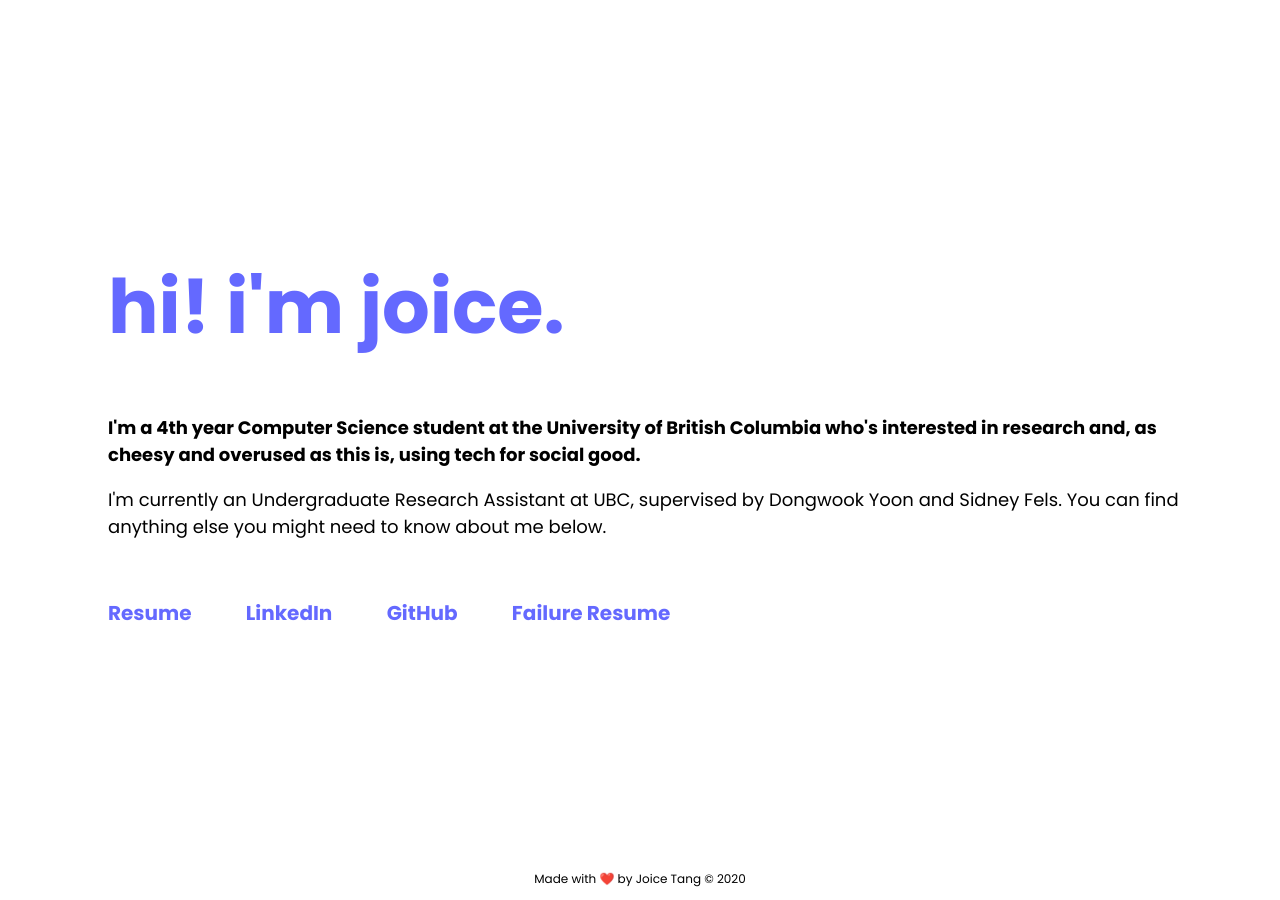
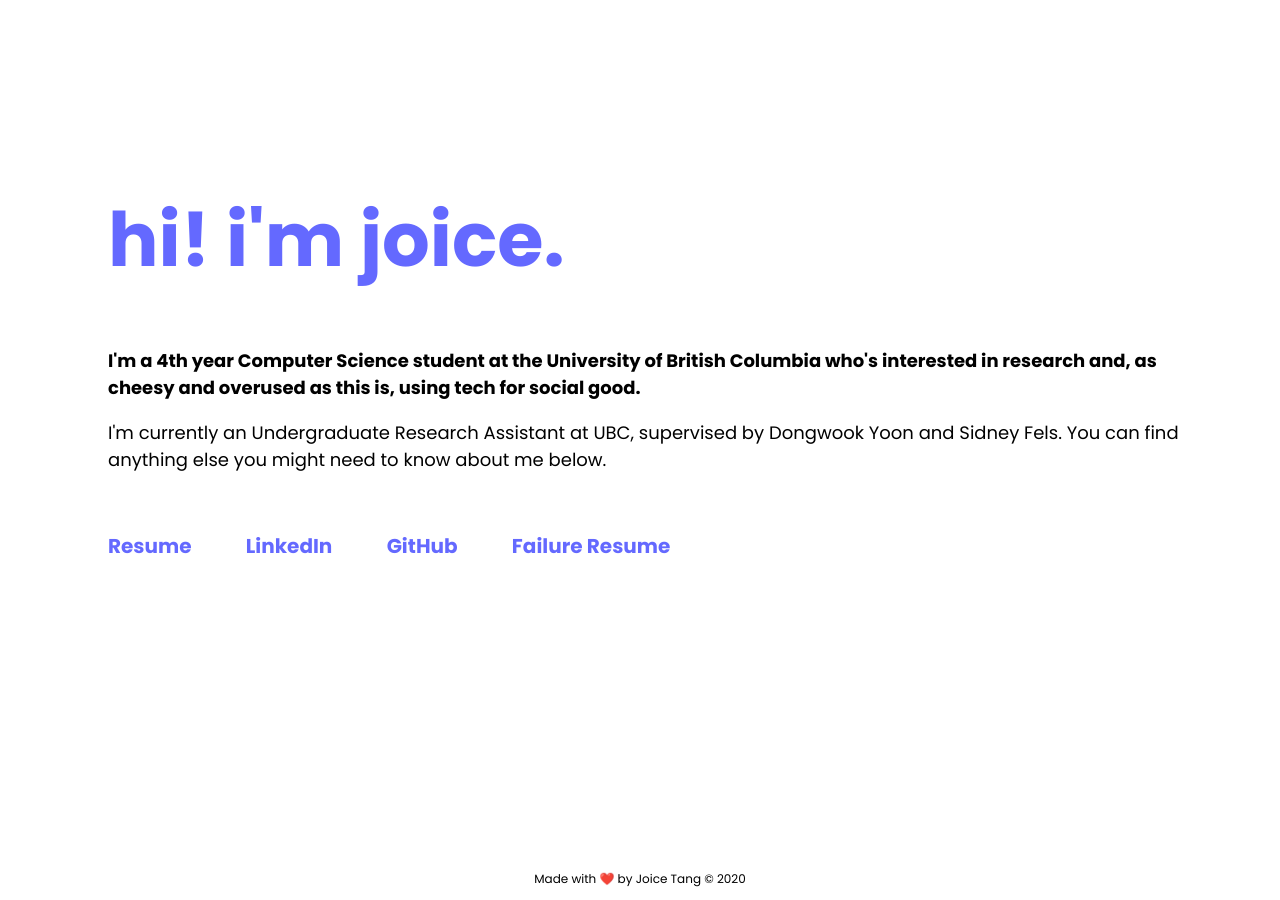
Before and after one commit to joitng/joitng.github.io, a Jekyll site: the page built from index.html, in a window 1280 px wide. Built offline with Jekyll 4.4.1, drawn with Linux system fonts in a browser that asks for light colours.

Commit message:
Update main.scss

```diff
--- a/_sass/main.scss
+++ b/_sass/main.scss
@@ -51,7 +51,7 @@ h4 {
     align-content: center;
     background-color: $bg;
     text-align: left;
-    margin-top: 200px;
+    padding-top: 125px;
 }
 
 #links {
```
